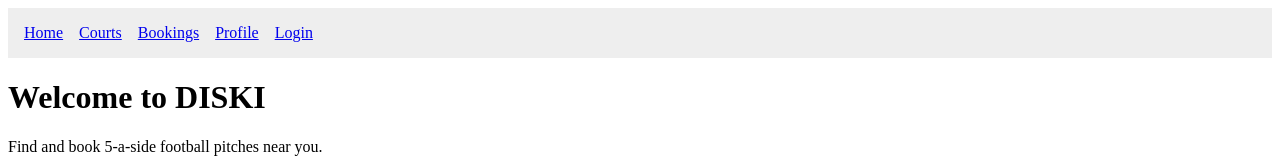
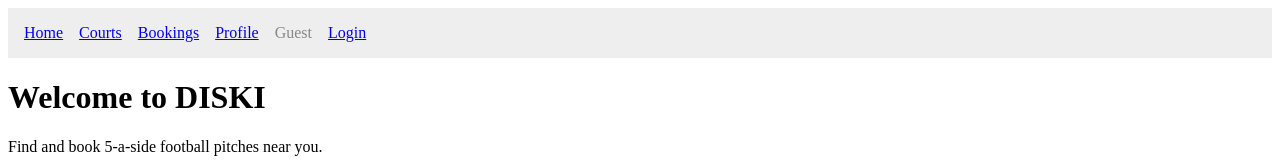
Before and after one commit to DanzoLuvsKFC/diski, a React (Create React App) app: page / in a window 1280 px wide. Shown: the top 160 px of the page. Built offline with nearby package versions, Linux system fonts and the light colour scheme.

Commit message:
Updated the navbar

```diff
--- a/src/components/Navbar.jsx
+++ b/src/components/Navbar.jsx
@@ -1,18 +1,33 @@
-import { Link } from 'react-router-dom';
+import { Link, useNavigate } from 'react-router-dom';
 import { useAuth } from '../context/AuthContext';
 
 export default function Navbar() {
-  const { user } = useAuth();
+  const { user, logout } = useAuth();
+  const navigate = useNavigate();
+
+  const handleLogout = () => {
+    logout();
+    navigate('/');
+  };
 
   return (
-    <nav style={{ padding: '1rem', backgroundColor: '#eee' }}>
-      <Link to="/" style={{ marginRight: '1rem' }}>Home</Link>
-      <Link to="/courts" style={{ marginRight: '1rem' }}>Courts</Link>
-      <Link to="/bookings" style={{ marginRight: '1rem' }}>Bookings</Link>
-      <Link to="/profile" style={{ marginRight: '1rem' }}>Profile</Link>
+    <nav style={{ padding: '1rem', backgroundColor: '#eee', display: 'flex', alignItems: 'center', gap: '1rem' }}>
+      <Link to="/">Home</Link>
+      <Link to="/courts">Courts</Link>
+      <Link to="/bookings">Bookings</Link>
+      <Link to="/profile">Profile</Link>
+
+      {/* This span keeps the layout consistent */}
+      <div style={{ display: 'inline-block' }}>
+        {user ? (
+          <span style={{ fontWeight: 'bold' }}>{user.name}</span>
+        ) : (
+          <span style={{ color: '#888' }}>Guest</span>
+        )}
+      </div>
 
       {user ? (
-        <span style={{ fontWeight: 'bold' }}>{user.name}</span>
+        <button onClick={handleLogout}>Logout</button>
       ) : (
         <Link to="/login">Login</Link>
       )}
```
